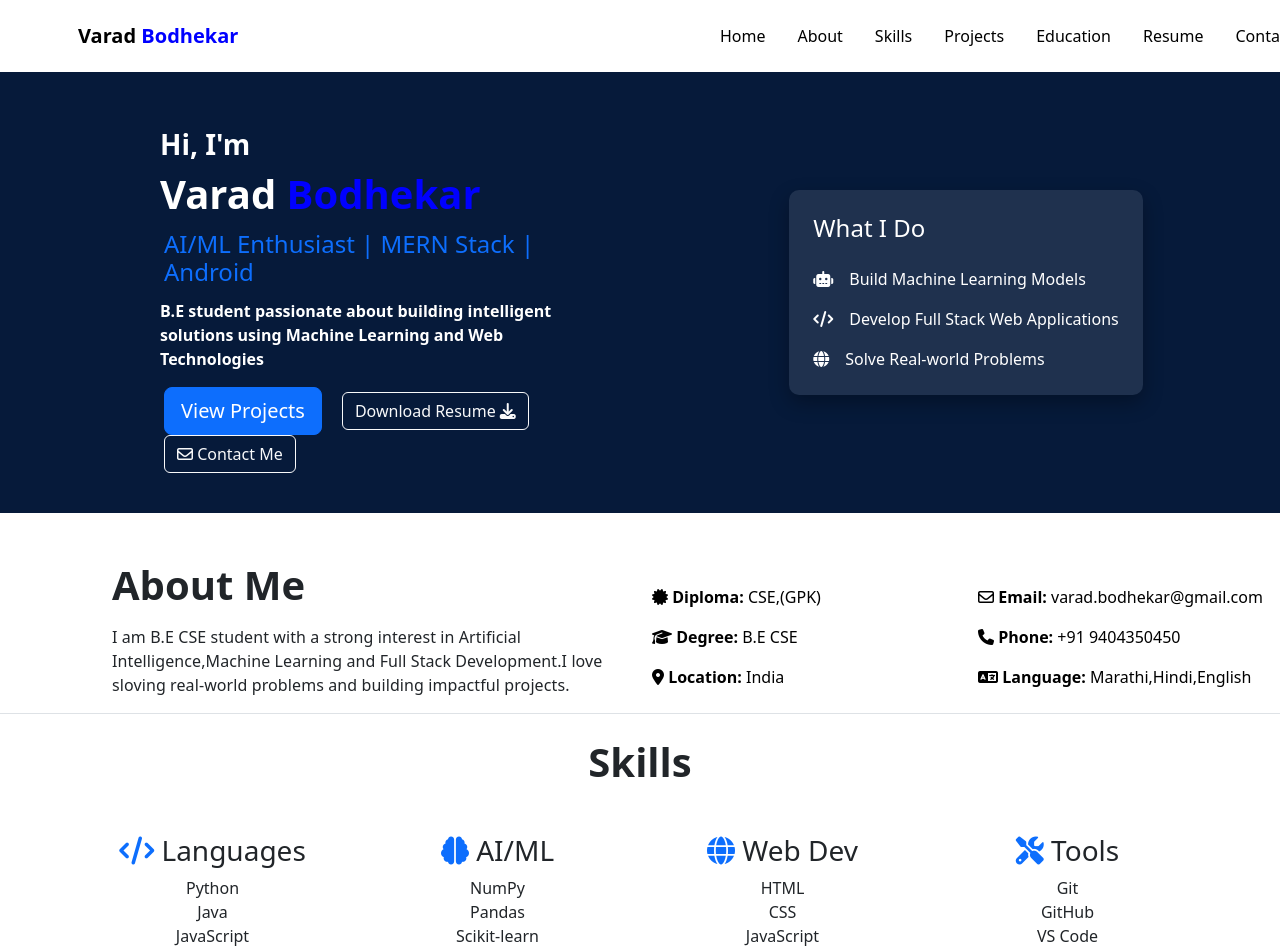
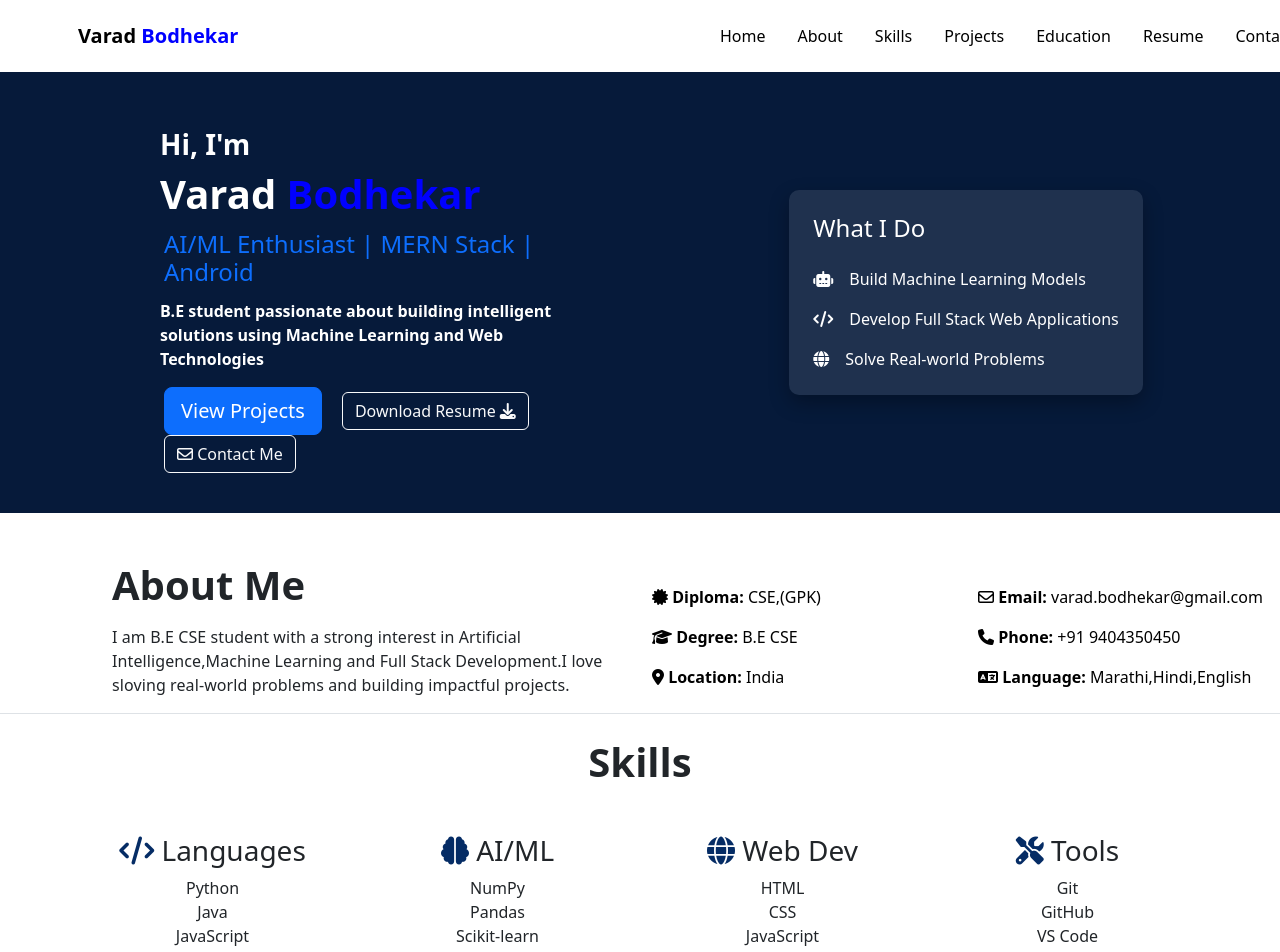
Before and after one commit to bodhekarvarad/varad.bodhekar-portfolio, a React (Vite) app: page / in a window 1280 px wide. Shown: the top 952 px of the page. Built offline with nearby package versions, Linux system fonts and the light colour scheme.

Commit message:
add a skills

```diff
--- a/src/components/Skills.jsx
+++ b/src/components/Skills.jsx
@@ -11,7 +11,7 @@ const Skills = () => {
         <div className="col-md-3">
           <div className="card border-0">
             <h3>
-              <i className="fa-solid fa-code text-primary"></i> Languages
+              <i className="fa-solid fa-code text-primary-emphasis"></i> Languages
             </h3>
             <ul className="list-unstyled">
               <li>Python</li>
@@ -24,7 +24,7 @@ const Skills = () => {
         <div className="col-md-3">
           <div className="card border-0">
             <h3>
-              <i className="fa-solid fa-brain text-primary"></i> AI/ML
+              <i className="fa-solid fa-brain text-primary-emphasis"></i> AI/ML
             </h3>
             <ul className="list-unstyled">
               <li>NumPy</li>
@@ -37,7 +37,7 @@ const Skills = () => {
         <div className="col-md-3">
           <div className="card border-0 ">
             <h3>
-              <i className="fa-solid fa-globe text-primary"></i> Web Dev
+              <i className="fa-solid fa-globe text-primary-emphasis"></i> Web Dev
             </h3>
             <ul className="list-unstyled">
               <li>HTML</li>
@@ -52,7 +52,7 @@ const Skills = () => {
         <div className="col-md-3">
           <div className="card border-0">
             <h3>
-              <i className="fa-solid fa-screwdriver-wrench text-primary"></i> Tools
+              <i className="fa-solid fa-screwdriver-wrench text-primary-emphasis"></i> Tools
             </h3>
             <ul className="list-unstyled">
               <li>Git</li>
```
